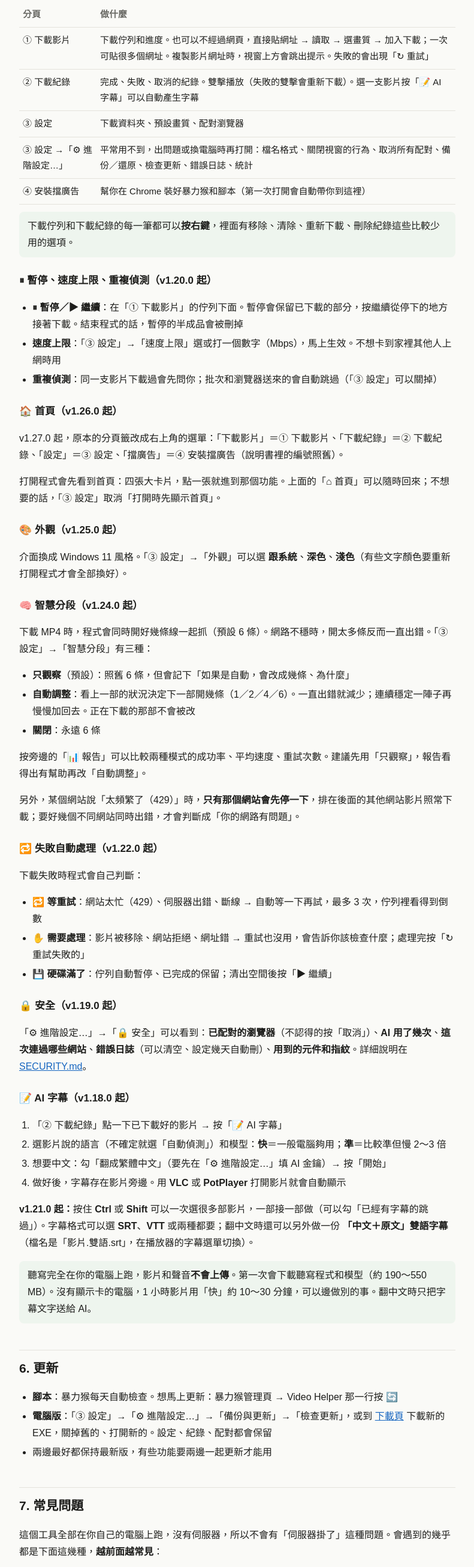
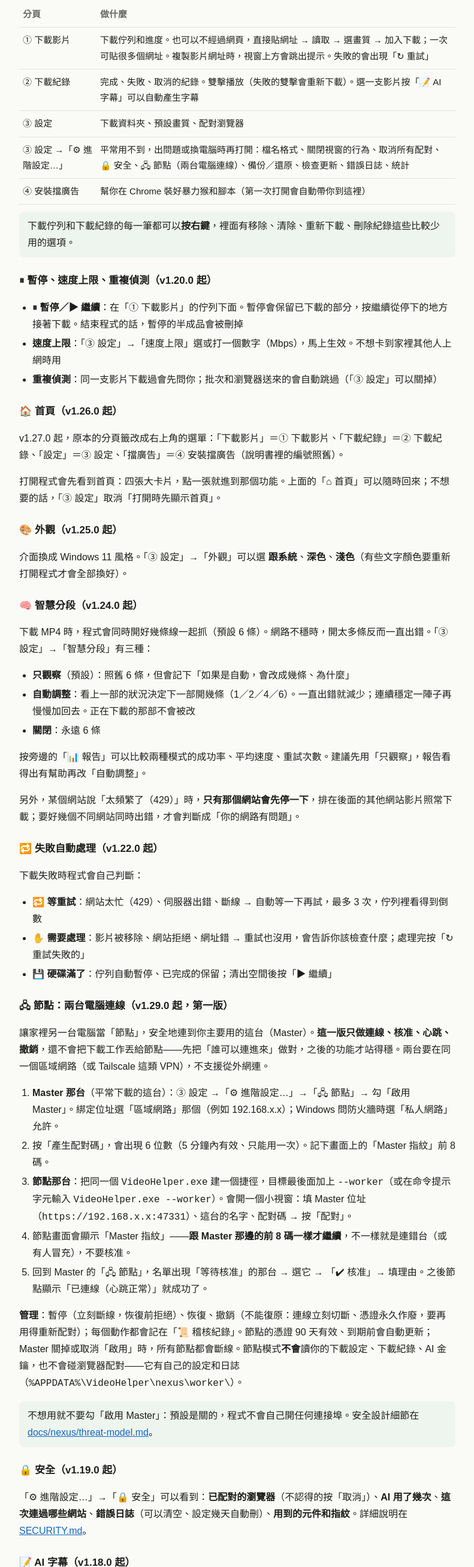
Before and after one commit to dadanny1122/video-helper, a plain HTML site: page docs/manual/index.html in a window 1280 px wide. Shown: the part 2849-5461 px from the top of the page at 60% size, without its empty margins (244-1035 px from the left). Drawn offline with Linux system fonts and the light colour scheme.

Commit message:
Nexus PR8 ＋ 電腦版 v1.29.0：節點連線第一版正式發布（說明書、SECURITY、威脅模型、API 文件）
- 說明書多「🖧 節點」一步一步教學（Master 啟用→配對碼→節點 --worker→核對指紋→核准）
- SECURITY.md 3.5 節：節點連線的防護清單
- docs/nexus/threat-model.md（威脅→對策→測試）、api-v1.md（實作版端點）
- CHANGELOG v1.29.0、CLAUDE.md 更新 V1 完成狀態

Co-Authored-By: Claude Fable 5.1 <noreply@anthropic.com>
Claude-Session: https://claude.ai/code/session_017NYTwzcXPcKKUcDWx6fYVq

```diff
--- a/docs/manual/index.html
+++ b/docs/manual/index.html
@@ -124,7 +124,7 @@
     <tr><td>① 下載影片</td><td>下載佇列和進度。也可以不經過網頁，直接貼網址 → 讀取 → 選畫質 → 加入下載；一次可貼很多個網址。複製影片網址時，視窗上方會跳出提示。失敗的會出現「↻ 重試」</td></tr>
   <tr><td>② 下載紀錄</td><td>完成、失敗、取消的紀錄。雙擊播放（失敗的雙擊會重新下載）。選一支影片按「📝 AI 字幕」可以自動產生字幕</td></tr>
   <tr><td>③ 設定</td><td>下載資料夾、預設畫質、配對瀏覽器</td></tr>
-  <tr><td>③ 設定 →「⚙ 進階設定…」</td><td>平常用不到，出問題或換電腦時再打開：檔名格式、關閉視窗的行為、取消所有配對、備份／還原、檢查更新、錯誤日誌、統計</td></tr>
+  <tr><td>③ 設定 →「⚙ 進階設定…」</td><td>平常用不到，出問題或換電腦時再打開：檔名格式、關閉視窗的行為、取消所有配對、🔒 安全、🖧 節點（兩台電腦連線）、備份／還原、檢查更新、錯誤日誌、統計</td></tr>
   <tr><td>④ 安裝擋廣告</td><td>幫你在 Chrome 裝好暴力猴和腳本（第一次打開會自動帶你到這裡）</td></tr>
 </table>
 
@@ -161,6 +161,18 @@
   <li><b>✋ 需要處理</b>：影片被移除、網站拒絕、網址錯 → 重試也沒用，會告訴你該檢查什麼；處理完按「↻ 重試失敗的」</li>
   <li><b>💾 硬碟滿了</b>：佇列自動暫停、已完成的保留；清出空間後按「▶ 繼續」</li>
 </ul>
+
+<h3 id="nodes">🖧 節點：兩台電腦連線（v1.29.0 起，第一版）</h3>
+<p>讓家裡另一台電腦當「節點」，安全地連到你主要用的這台（Master）。<b>這一版只做連線、核准、心跳、撤銷</b>，還不會把下載工作丟給節點——先把「誰可以連進來」做對，之後的功能才站得穩。兩台要在同一個區域網路（或 Tailscale 這類 VPN），不支援從外網連。</p>
+<ol>
+  <li><b>Master 那台</b>（平常下載的這台）：③ 設定 →「⚙ 進階設定…」→「🖧 節點」→ 勾「啟用 Master」。綁定位址選「區域網路」那個（例如 192.168.x.x）；Windows 問防火牆時選「私人網路」允許。</li>
+  <li>按「產生配對碼」，會出現 6 位數（5 分鐘內有效、只能用一次）。記下畫面上的「Master 指紋」前 8 碼。</li>
+  <li><b>節點那台</b>：把同一個 <code>VideoHelper.exe</code> 建一個捷徑，目標最後面加上 <code> --worker</code>（或在命令提示字元輸入 <code>VideoHelper.exe --worker</code>）。會開一個小視窗：填 Master 位址（<code>https://192.168.x.x:47331</code>）、這台的名字、配對碼 → 按「配對」。</li>
+  <li>節點畫面會顯示「Master 指紋」——<b>跟 Master 那邊的前 8 碼一樣才繼續</b>，不一樣就是連錯台（或有人冒充），不要核准。</li>
+  <li>回到 Master 的「🖧 節點」，名單出現「等待核准」的那台 → 選它 → 「✔ 核准」→ 填理由。之後節點顯示「已連線（心跳正常）」就成功了。</li>
+</ol>
+<p><b>管理</b>：暫停（立刻斷線，恢復前拒絕）、恢復、撤銷（不能復原：連線立刻切斷、憑證永久作廢，要再用得重新配對）；每個動作都會記在「📜 稽核紀錄」。節點的憑證 90 天有效、到期前會自動更新；Master 關掉或取消「啟用」時，所有節點都會斷線。節點模式<b>不會</b>讀你的下載設定、下載紀錄、AI 金鑰，也不會碰瀏覽器配對——它有自己的設定和日誌（<code>%APPDATA%\VideoHelper\nexus\worker\</code>）。</p>
+<div class="tip">不想用就不要勾「啟用 Master」：預設是關的，程式不會自己開任何連接埠。安全設計細節在 <a href="https://github.com/dadanny1122/video-helper/blob/main/docs/nexus/threat-model.md">docs/nexus/threat-model.md</a>。</div>
 
 <h3 id="security">🔒 安全（v1.19.0 起）</h3>
 <p>「⚙ 進階設定…」→「🔒 安全」可以看到：<b>已配對的瀏覽器</b>（不認得的按「取消」）、<b>AI 用了幾次</b>、<b>這次連過哪些網站</b>、<b>錯誤日誌</b>（可以清空、設定幾天自動刪）、<b>用到的元件和指紋</b>。詳細說明在 <a href="https://github.com/dadanny1122/video-helper/blob/main/SECURITY.md">SECURITY.md</a>。</p>
```
Also changed, not shown: 7 other files.
